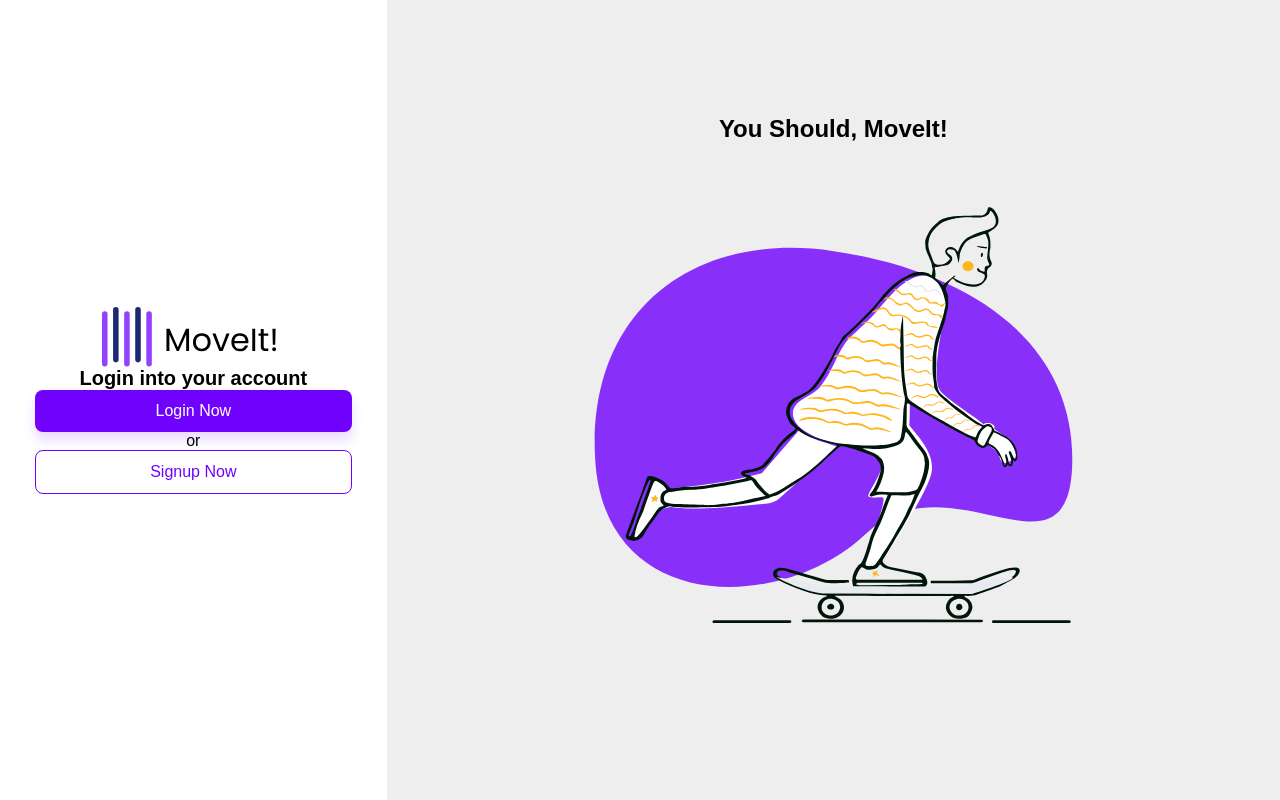
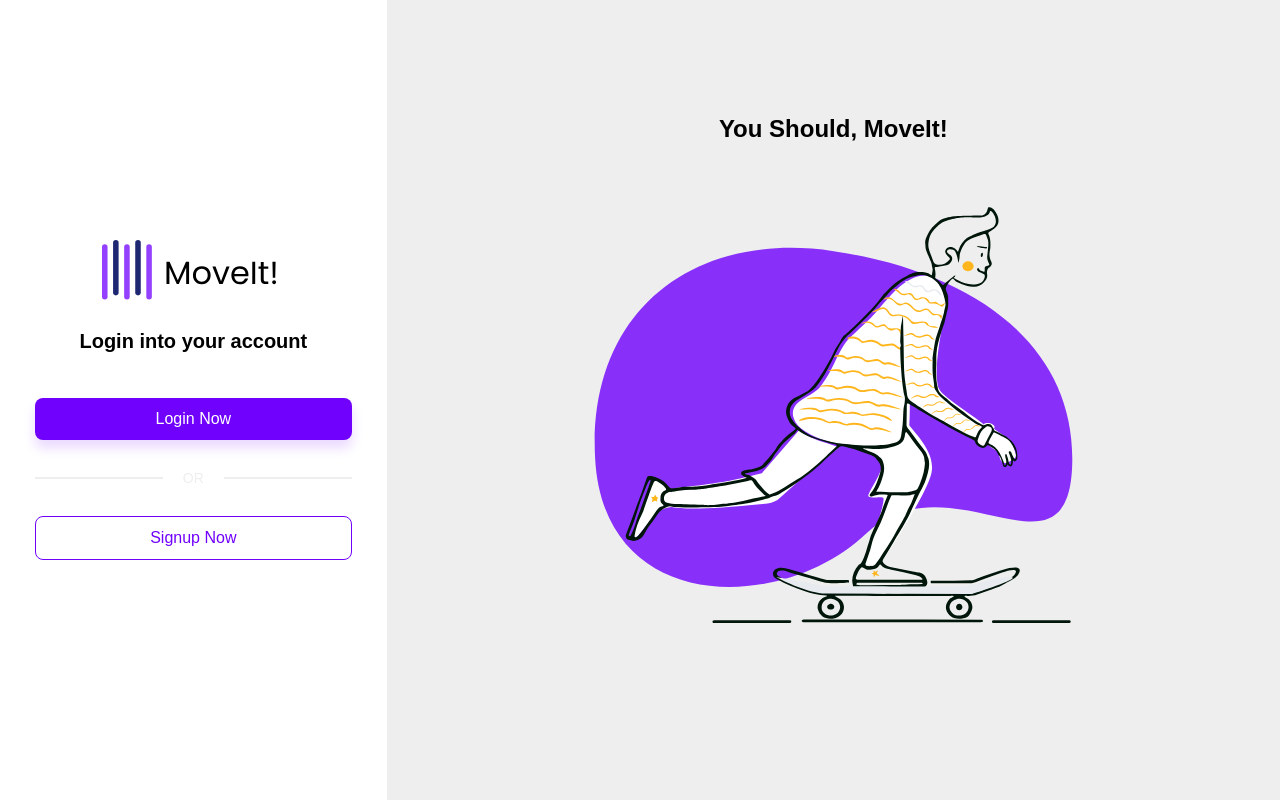
Before and after one commit to Felps3296/login-page-Angular-SpringBoot-FrontEnd, an Angular app: page /login in a window 1280 px wide. Built offline with nearby package versions, Linux system fonts and the light colour scheme.

Commit message:
Ajustando espeço entre botões

```diff
--- a/src/app/components/default-login-layout/default-login-layout.component.html
+++ b/src/app/components/default-login-layout/default-login-layout.component.html
@@ -2,15 +2,19 @@
   <section class="form-section">
     <img src="/assets/svg/logo.svg">
     <h2>{{ title }}</h2>
+    <div class="bnt-warpper">
       <button class="btn-primary">
         {{primaryBntText}}
       </button>
-    <div>
+      <div class="divider">
+        <div></div>
         <span>or</span>
+        <div></div>
       </div>
       <button class="btn-secondary">
         {{secondaryBntText}}
       </button>
+    </div>
   </section>
   <section class="main-section">
     <h2>You Should, MoveIt!</h2>
--- a/src/app/components/default-login-layout/default-login-layout.component.scss
+++ b/src/app/components/default-login-layout/default-login-layout.component.scss
@@ -25,9 +25,40 @@
     flex-grow: 0.3;
     padding: 0 35px;
 
+    img{
+      margin-bottom: 30px;
+    }
+
     h2{
       font-size: 20px;
       font-weight: bold;
+      margin-bottom: 45px;
+    }
+
+    .bnt-warpper{
+      display: flex;
+      flex-direction: column;
+      align-items: center;
+      justify-content: center;
+      width: 100%;
+      gap: 30px;
+
+      .divider{
+        display: flex;
+        align-items: center;
+        justify-content: center;
+        font-size: 14px;
+        color: $gray-bg;
+        font-weight: 400;
+        gap: 20px;
+        text-transform: uppercase;
+        width: 100%;
+
+        div{
+          flex-grow: 1;
+          height: 2px;
+          background: $gray-bg;
+        }
       }
 
       button{
@@ -52,3 +83,4 @@
       }
     }
   }
+}
```
Lines whose indentation alone changed are shown as unchanged.
